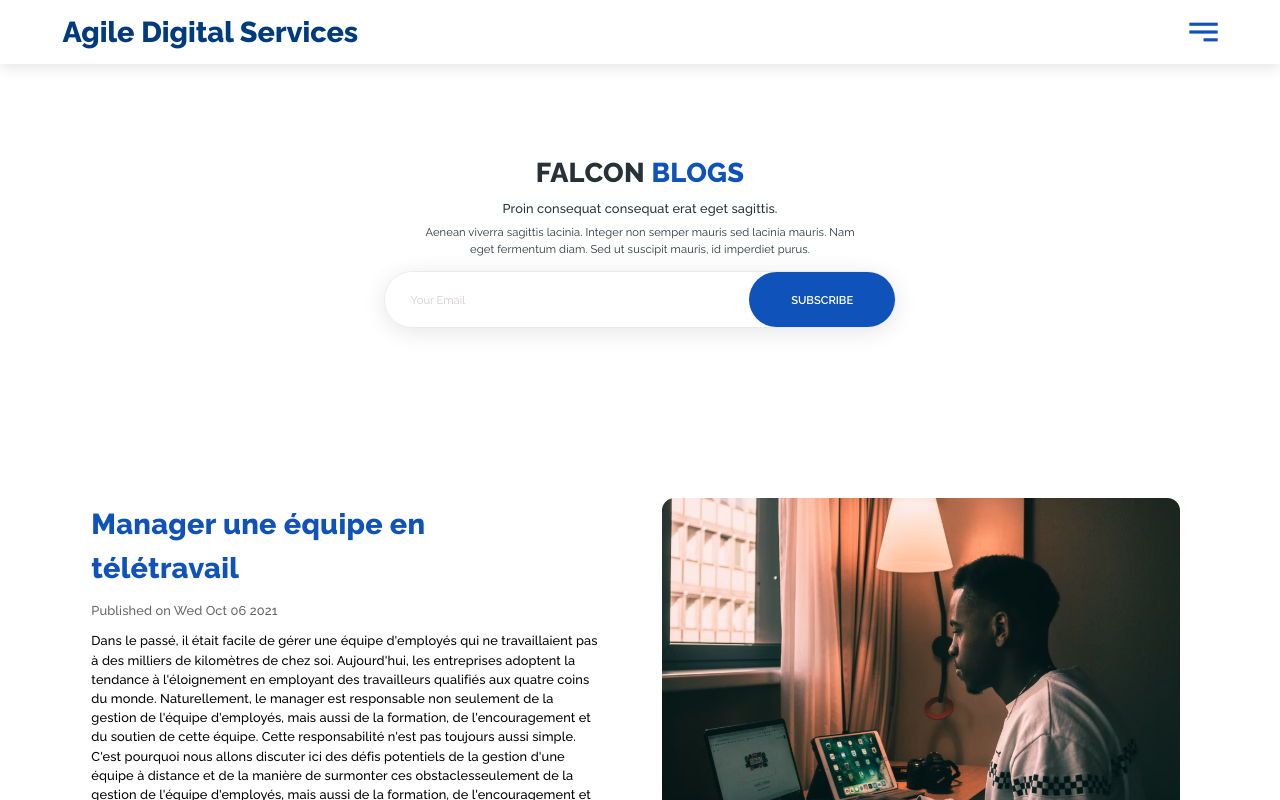
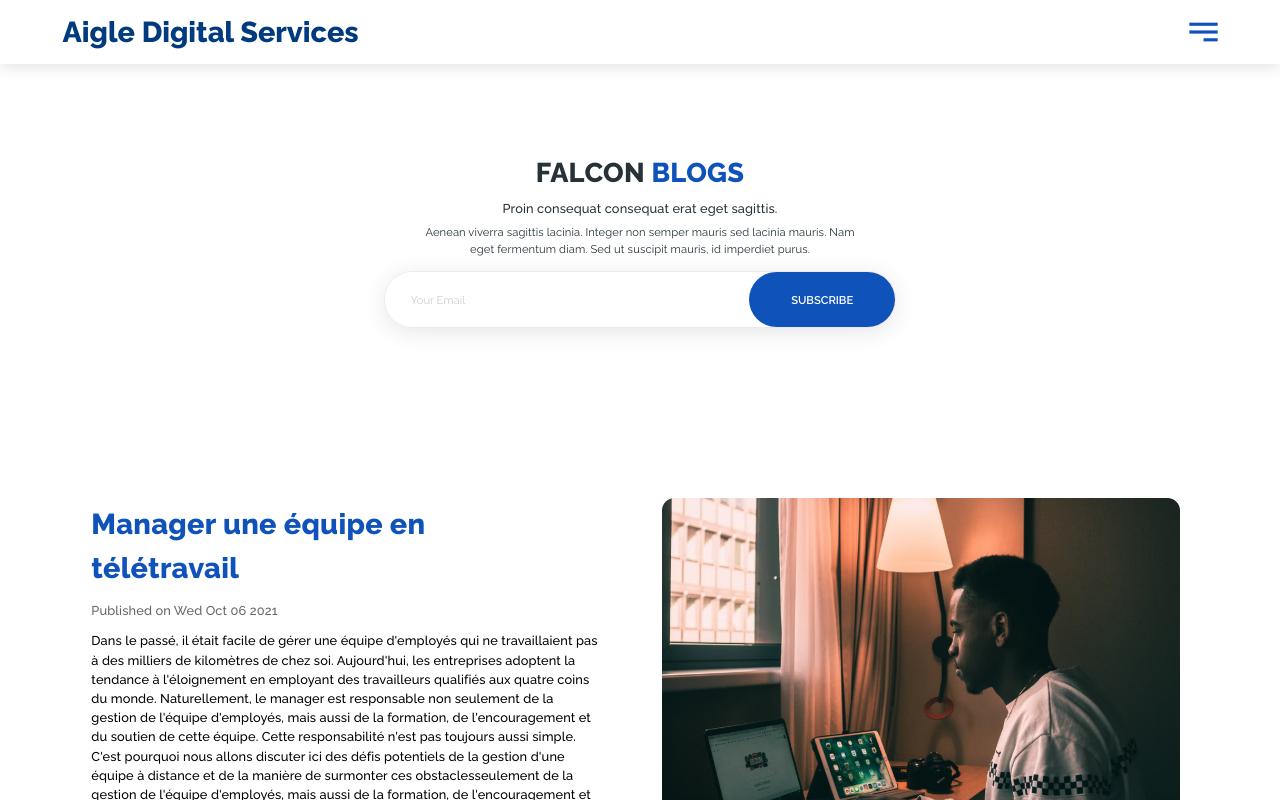
Before and after one commit to yousufkalim/agile-digital, a React (Create React App) app: page /blog in a window 1280 px wide. Shown: the top 800 px of the page. Built offline with nearby package versions, Linux system fonts and the light colour scheme.

Commit message:
changed Agile to Aigle

```diff
--- a/public/index.html
+++ b/public/index.html
@@ -6,7 +6,7 @@
     <link rel="icon" href="%PUBLIC_URL%/favicon.ico" />
     <meta name="viewport" content="width=device-width, initial-scale=1" />
     <meta name="theme-color" content="#000000" />
-    <meta name="description" content="Agile Digital" />
+    <meta name="description" content="Aigle Digital" />
     <link rel="apple-touch-icon" href="%PUBLIC_URL%/logo192.png" />
     <!--
       manifest.json provides metadata used when your web app is installed on a
@@ -22,7 +22,7 @@
       work correctly both with client-side routing and a non-root public URL.
       Learn how to configure a non-root public URL by running `npm run build`.
     -->
-    <title>Agile Digital</title>
+    <title>Aigle Digital</title>
 </head>
 
 <body>
--- a/src/components/About/AboutCompany.js
+++ b/src/components/About/AboutCompany.js
@@ -33,7 +33,7 @@ export default function AboutCompany() {
                   textTransform: "capitalize",
                 }}
               >
-                About Agile Digital
+                About Aigle Digital
               </Typography>
               <Typography
                 sx={{
@@ -42,12 +42,12 @@ export default function AboutCompany() {
                   fontWeight: "400",
                 }}
               >
-                Agile Digital is a development agency that specializes in
+                Aigle Digital is a development agency that specializes in
                 consulting, application development and consulting in the field
                 of new technologies. We combine rigor, quality of work and
-                optimized production costs. Founded in 2015, Agile Digital
+                optimized production costs. Founded in 2015, Aigle Digital
                 started out as a consulting company that worked with large
-                accounts such as Microsoft, Canon and Accor. In 2019, Agile
+                accounts such as Microsoft, Canon and Accor. In 2019, Aigle
                 Digital took off and became a development agency, bringing
                 together over 10 years of experience in application development
                 and project management in its team. Established in France, the
--- a/src/components/About/VisionSection.js
+++ b/src/components/About/VisionSection.js
@@ -11,7 +11,7 @@ export default function VisionSection() {
             LeftSectionHeader
             h1="We believe our vision"
             h2="Our Vision"
-            decription="Agile Digital is a development agency that specializes in consulting, application development and consulting in the field of new technologies. We combine rigor, quality of work and optimized production costs"
+            decription="Aigle Digital is a development agency that specializes in consulting, application development and consulting in the field of new technologies. We combine rigor, quality of work and optimized production costs"
             colorDesp
             width="15%"
           />
--- a/src/components/Common/AboutSection.js
+++ b/src/components/Common/AboutSection.js
@@ -18,7 +18,7 @@ export default function AboutSection() {
           LeftSectionHeader={true}
           colorH2="#0F52BA"
           h1="your work is our priority"
-          h2="Why choose Agile Digital?"
+          h2="Why choose Aigle Digital?"
           // decription="This sounds simple, but it is beneficial to your business success."
         />
         <div className="AboutSectionLower">
--- a/src/components/Common/ContactUsSection.js
+++ b/src/components/Common/ContactUsSection.js
@@ -171,7 +171,7 @@ export default function ContactUsSection(props) {
                       <img className="SocialMediaIcons" src={CalendlyIcon} />
                       <div className="SocialMediaText">
                         <Typography>Schedule Meeting</Typography>
-                        <Typography>calendly.com/agile-digital</Typography>
+                        <Typography>calendly.com/aigle-digital</Typography>
                       </div>
                     </div>
                   </a>
--- a/src/components/Common/Footer.js
+++ b/src/components/Common/Footer.js
@@ -19,7 +19,7 @@ export default function (props) {
         <div className="FooterDiv">
           <div className="FooterLeft">
             <a href={`${process.env.REACT_APP_DEMO}/`} className="LogoTitle" style={{ padding: "5% 0%" }}>
-              Agile Digital Services
+            Aigle Digital Services
             </a>
             <Typography className="FooterTypo" sx={{ color: "#282828", opacity: "50%", margin: "3% 0%" }}>
               The services are provided at a flat rate, or according to a determined daily rate, according to your preference. In
--- a/src/components/Common/NavBar.js
+++ b/src/components/Common/NavBar.js
@@ -44,7 +44,7 @@ export default function NavBar(props) {
               <motion.div className="MenuDiv" animate={{ y: [-1000, 0] }} transition={{ ease: "easeOut", duration: 1 }}>
               <Toolbar className="NavToolbar" sx={{ display: "flex", justifyContent: "space-between" }}>
                 <a href={`${process.env.REACT_APP_DEMO}/`} className="LogoTitle_White">
-                Agile Digital Services
+                Aigle Digital Services
                 </a>
                 <img
                   className="MenuIconMob"
@@ -208,7 +208,7 @@ export default function NavBar(props) {
             ) : (
               <Toolbar className="NavToolbar" >
                 <a href={`${process.env.REACT_APP_DEMO}/`} className="LogoTitle_White">
-                Agile Digital Services
+                Aigle Digital Services
                 </a>
                 <img
                   className="MenuIconMob"
@@ -238,7 +238,7 @@ export default function NavBar(props) {
               <motion.div className="MenuDiv" animate={{ y: [-1000, 0] }} transition={{ ease: "easeOut", duration: 1 }}>
                 <Toolbar className="NavToolbar" sx={{ display: "flex", justifyContent: "space-between" }}>
                   <a href={`${process.env.REACT_APP_DEMO}/`} className="LogoTitle_White">
-                Agile Digital Services
+                Aigle Digital Services
                   </a>
                   <img
                     className="MenuIconMob"
@@ -403,7 +403,7 @@ export default function NavBar(props) {
             ) : (
               <Toolbar className="NavToolbar">
                 <a href={`${process.env.REACT_APP_DEMO}/`} className="LogoTitle" >
-                Agile Digital Services
+                Aigle Digital Services
                 </a>
 
                 <img className="MenuIconMob" alt="menu" src={NavMenu} style={{ width: "2.5%" }} onClick={(e) => SetMenu(!Menu)} />
--- a/src/components/Common/OurDevelopers.js
+++ b/src/components/Common/OurDevelopers.js
@@ -3,7 +3,7 @@ import { Carousel } from "@trendyol-js/react-carousel";
 // import { Carousel } from "react-responsive-carousel";
 // import "react-responsive-carousel/lib/styles/carousel.min.css";
 import SectionHeader from "../Common/SectionHeader";
-import Agile from "../../assets/images/od_agile.png";
+import Aigle from "../../assets/images/od_agile.png";
 import Experienced from "../../assets/images/od_experienced.png";
 import Trained from "../../assets/images/od_trained.png";
 import Dedicated from "../../assets/images/od_dedicated.png";
@@ -39,9 +39,9 @@ export default function OurDevelopers(props) {
             leftArrow={<img src={Left} />}
           >
             <DeveloperSlider
-              src={Agile}
-              heading="Agile"
-              desp=" We train them in agile management methods so that our partners can take full advantage of them"
+              src={Aigle}
+              heading="Aigle"
+              desp=" We train them in aigle management methods so that our partners can take full advantage of them"
             />
             <DeveloperSlider
               src={Experienced}
```
